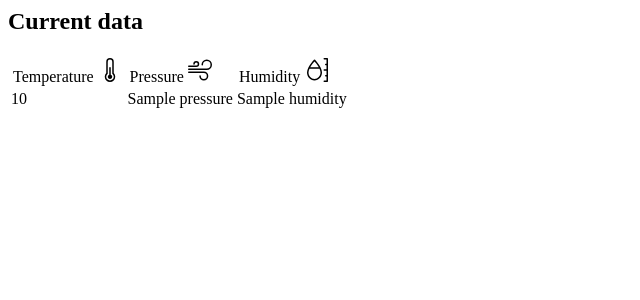
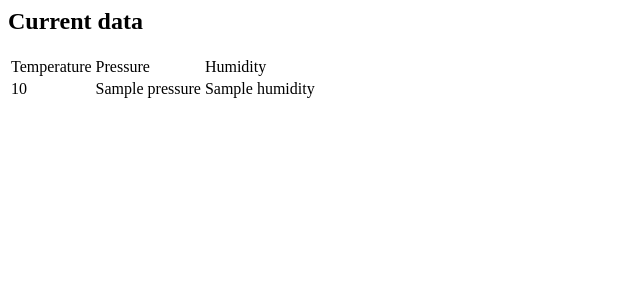
Before and after one commit to johnheaven/pico-ambient-data-api, a Python web app: template templates/current_data.html in a window 1280 px wide. Shown: the top 300 px of the page, without its empty margins (0-640 px from the left). Run offline with Jinja, Linux system fonts and the light colour scheme; the template is opened without the code that fills it: most values are stand-ins (such as "Sample title", 1, 10 or a date in 2020).

Commit message:
removed icons from start page

```diff
--- a/templates/current_data.html
+++ b/templates/current_data.html
@@ -2,41 +2,28 @@
            <div class="row pt-3 pb-3 mb-3 text-bg-light text-center">
             <h2>Current data</h2>
         </div>
-        <div class="row g-3 pt-3 mb-3">
-            <table class="">
+        <div class="row g-3 pt-3 mb-3 table-responsive">
+            <table class="table">
             <!-- # TEMP # -->
                 <thead>
                     <tr>
                         <td class="col-4">
-                            <legend class="text-center">Temperature
-                            <span><svg xmlns="http://www.w3.org/2000/svg" width="24" height="24" fill="currentColor" class="bi bi-thermometer-half" viewBox="0 0 16 16">
-                                <path d="M9.5 12.5a1.5 1.5 0 1 1-2-1.415V6.5a.5.5 0 0 1 1 0v4.585a1.5 1.5 0 0 1 1 1.415z"/>
-                                <path d="M5.5 2.5a2.5 2.5 0 0 1 5 0v7.55a3.5 3.5 0 1 1-5 0V2.5zM8 1a1.5 1.5 0 0 0-1.5 1.5v7.987l-.167.15a2.5 2.5 0 1 0 3.333 0l-.166-.15V2.5A1.5 1.5 0 0 0 8 1z"/>
-                            </svg></span>
-                            </legend>
+                            Temperature
                         </td class="col-4">
                 <!-- # PRESSURE # -->
                         <td class="col-4">
-                            <legend class="text-center">Pressure
-                            <span><svg xmlns="http://www.w3.org/2000/svg" width="24" height="24" fill="currentColor" class="bi bi-wind" viewBox="0 0 16 16">
-                                <path d="M12.5 2A2.5 2.5 0 0 0 10 4.5a.5.5 0 0 1-1 0A3.5 3.5 0 1 1 12.5 8H.5a.5.5 0 0 1 0-1h12a2.5 2.5 0 0 0 0-5zm-7 1a1 1 0 0 0-1 1 .5.5 0 0 1-1 0 2 2 0 1 1 2 2h-5a.5.5 0 0 1 0-1h5a1 1 0 0 0 0-2zM0 9.5A.5.5 0 0 1 .5 9h10.042a3 3 0 1 1-3 3 .5.5 0 0 1 1 0 2 2 0 1 0 2-2H.5a.5.5 0 0 1-.5-.5z"/>
-                            </svg></span>
-                        </legend>
+                            Pressure
                         </td>
                 <!-- # HUMIDITY # -->
                         <td class="col-4">
-                            <legend class="text-center">Humidity
-                            <span><svg xmlns="http://www.w3.org/2000/svg" width="24" height="24" fill="currentColor" class="bi bi-moisture" viewBox="0 0 16 16">
-                                <path d="M13.5 0a.5.5 0 0 0 0 1H15v2.75h-.5a.5.5 0 0 0 0 1h.5V7.5h-1.5a.5.5 0 0 0 0 1H15v2.75h-.5a.5.5 0 0 0 0 1h.5V15h-1.5a.5.5 0 0 0 0 1h2a.5.5 0 0 0 .5-.5V.5a.5.5 0 0 0-.5-.5h-2zM7 1.5l.364-.343a.5.5 0 0 0-.728 0l-.002.002-.006.007-.022.023-.08.088a28.458 28.458 0 0 0-1.274 1.517c-.769.983-1.714 2.325-2.385 3.727C2.368 7.564 2 8.682 2 9.733 2 12.614 4.212 15 7 15s5-2.386 5-5.267c0-1.05-.368-2.169-.867-3.212-.671-1.402-1.616-2.744-2.385-3.727a28.458 28.458 0 0 0-1.354-1.605l-.022-.023-.006-.007-.002-.001L7 1.5zm0 0-.364-.343L7 1.5zm-.016.766L7 2.247l.016.019c.24.274.572.667.944 1.144.611.781 1.32 1.776 1.901 2.827H4.14c.58-1.051 1.29-2.046 1.9-2.827.373-.477.706-.87.945-1.144zM3 9.733c0-.755.244-1.612.638-2.496h6.724c.395.884.638 1.741.638 2.496C11 12.117 9.182 14 7 14s-4-1.883-4-4.267z"/>
-                            </svg></span>
-                        </legend>
+                            Humidity
                         </td>
                     </tr>
                 </thead>
                 <!-- # READINGS # -->
                 <tbody>
                     <tr>
-                        <td class="text-center fs-1 col-4">{{temp}}</td><td class="text-center fs-1 col-4">{{pressure}}</td><td class="text-center fs-1 col-4">{{humidity}}</td>
+                        <td>{{temp}}</td><td>{{pressure}}</td><td>{{humidity}}</td>
                     </tr>
                 </tbody>
             </table>
```
Also changed, not shown: handlers.py (+0 -14 lines).
